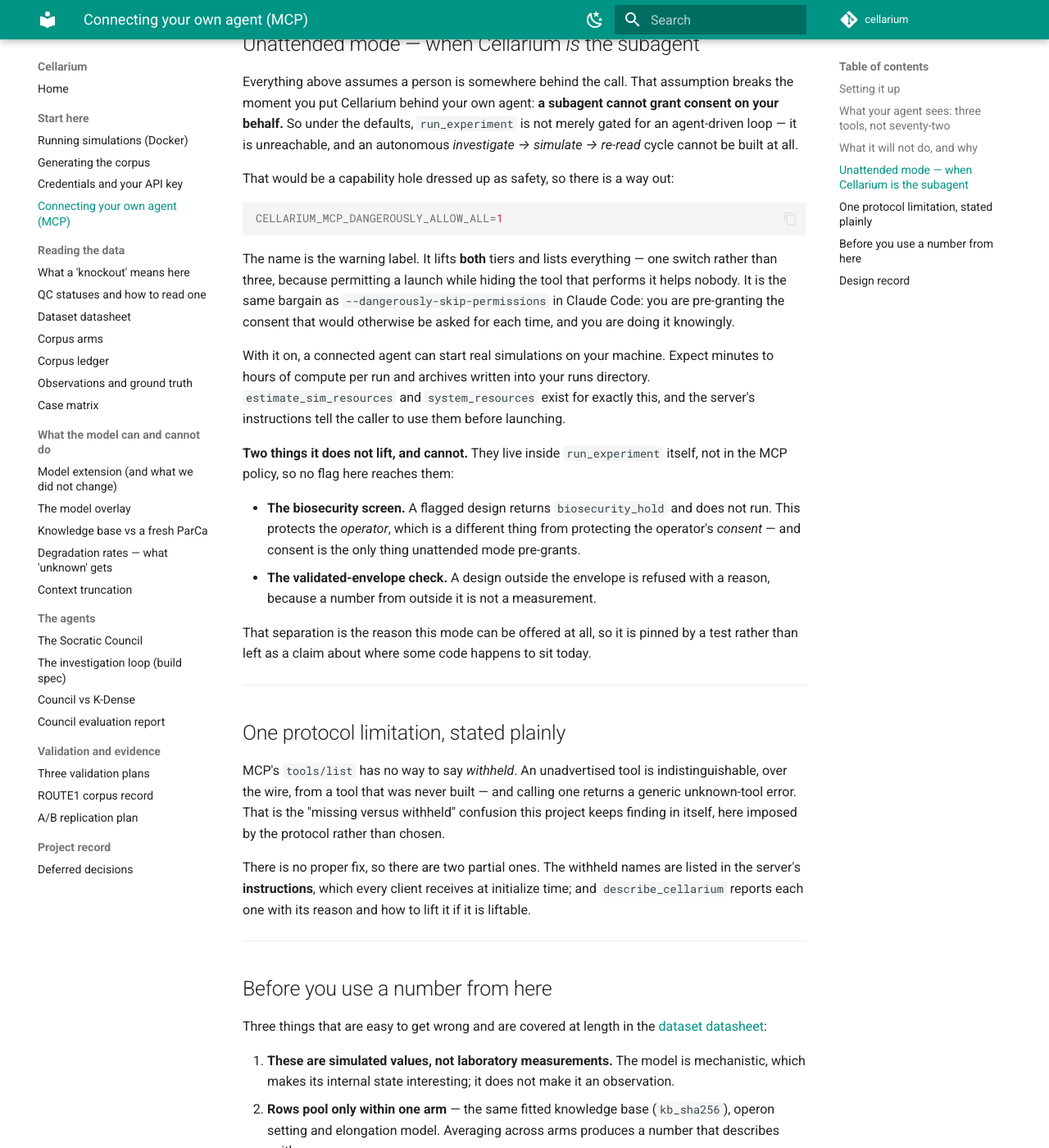
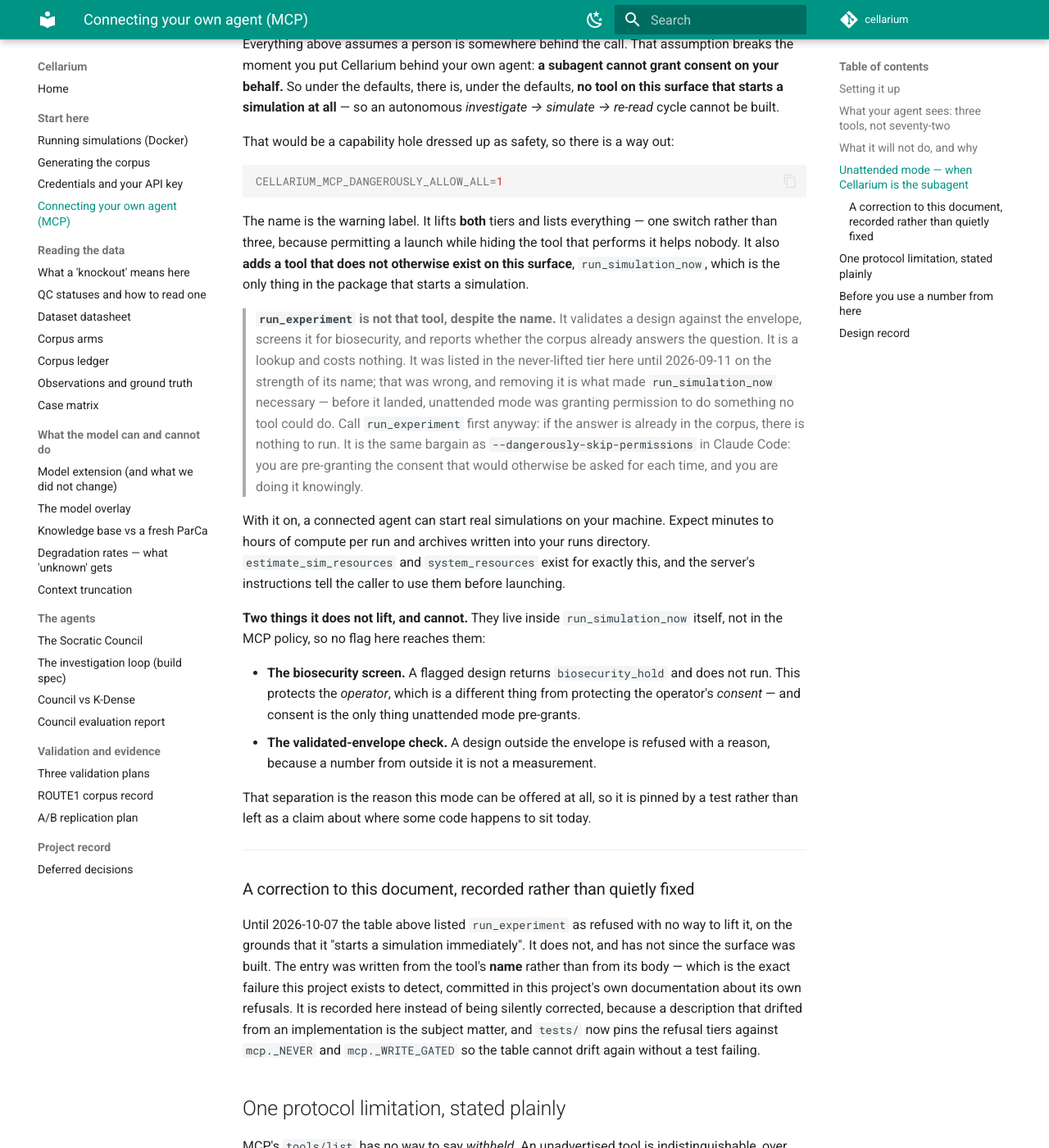
Before and after one commit to evanniko1/cellarium, an MkDocs documentation site: the page built from docs/MCP_SURFACE.md, in a window 1280 px wide and 1400 px high, scrolled down 2515 px. Shown: the whole window at 82% size. Built offline with MkDocs 1.6.1 and Material for MkDocs 9.7.7, drawn with Linux system fonts in a browser that asks for light colours; comment, search, counter and statistics services are not loaded; some of the changed text lies outside the part shown.

Commit message:
MCP: the published refusal table said run_experiment launches simulations; it does not
docs/MCP_SURFACE.md listed `run_experiment` in the never-lifted refusal tier from the day the
surface shipped, on the grounds that it "starts a simulation immediately". It does not. It
validates a design against the envelope, screens it for biosecurity, and reports whether the
corpus already answers the question -- a lookup that costs nothing. It was removed from
`mcp._NEVER` on 2026-09-11; the document was not updated, so for four weeks the published
description of this project's own refusals described a refusal that had stopped existing, and
never named `run_simulation_now`, the tool that actually launches.

The entry was written from the tool's NAME rather than from its body. That is the exact failure
this project exists to detect, committed in this project's documentation about its own gates, so
the correction is recorded in the document rather than applied silently.

Also states what unattended mode ADDS, which the doc never said: `run_simulation_now` does not
exist on the surface at all until the switch is set, which is why an autonomous loop could not be
built under the defaults -- not because a launcher was gated, but because there was none.

The tests pinned the code; nothing pinned the DOCUMENT against the code, which is how the drift
could sit there. Three tests now parse the published table and compare it to `mcp._NEVER` and
`mcp._WRITE_GATED`, so the next divergence fails CI instead of being found by reading. Verified by
mutation: re-injecting the old row fails two of the three.

Co-Authored-By: Claude Opus 5 <noreply@anthropic.com>

````diff
--- a/docs/MCP_SURFACE.md
+++ b/docs/MCP_SURFACE.md
@@ -97,8 +96,8 @@ touches it, and a test fails if one is ever added.
 
 Everything above assumes a person is somewhere behind the call. That assumption breaks the moment you put
 Cellarium behind your own agent: **a subagent cannot grant consent on your behalf.** So under the defaults,
-`run_experiment` is not merely gated for an agent-driven loop — it is unreachable, and an autonomous
-*investigate → simulate → re-read* cycle cannot be built at all.
+there is, under the defaults, **no tool on this surface that starts a simulation at all** — so an
+autonomous *investigate → simulate → re-read* cycle cannot be built.
 
 That would be a capability hole dressed up as safety, so there is a way out:
 
@@ -107,7 +106,16 @@ CELLARIUM_MCP_DANGEROUSLY_ALLOW_ALL=1
 ```
 
 The name is the warning label. It lifts **both** tiers and lists everything — one switch rather than three,
-because permitting a launch while hiding the tool that performs it helps nobody. It is the same bargain as
+because permitting a launch while hiding the tool that performs it helps nobody. It also **adds a tool that
+does not otherwise exist on this surface**, `run_simulation_now`, which is the only thing in the package that
+starts a simulation.
+
+> **`run_experiment` is not that tool, despite the name.** It validates a design against the envelope, screens
+> it for biosecurity, and reports whether the corpus already answers the question. It is a lookup and costs
+> nothing. It was listed in the never-lifted tier here until 2026-09-11 on the strength of its name; that was
+> wrong, and removing it is what made `run_simulation_now` necessary — before it landed, unattended mode was
+> granting permission to do something no tool could do. Call `run_experiment` first anyway: if the answer is
+> already in the corpus, there is nothing to run. It is the same bargain as
 `--dangerously-skip-permissions` in Claude Code: you are pre-granting the consent that would otherwise be
 asked for each time, and you are doing it knowingly.
 
@@ -116,7 +124,7 @@ compute per run and archives written into your runs directory. `estimate_sim_res
 `system_resources` exist for exactly this, and the server's instructions tell the caller to use them before
 launching.
 
-**Two things it does not lift, and cannot.** They live inside `run_experiment` itself, not in the MCP
+**Two things it does not lift, and cannot.** They live inside `run_simulation_now` itself, not in the MCP
 policy, so no flag here reaches them:
 
 - **The biosecurity screen.** A flagged design returns `biosecurity_hold` and does not run. This protects
@@ -129,6 +137,15 @@ That separation is the reason this mode can be offered at all, so it is pinned b
 as a claim about where some code happens to sit today.
 
 ---
+
+### A correction to this document, recorded rather than quietly fixed
+
+Until 2026-10-07 the table above listed `run_experiment` as refused with no way to lift it, on the grounds that it
+"starts a simulation immediately". It does not, and has not since the surface was built. The entry was written from
+the tool's **name** rather than from its body — which is the exact failure this project exists to detect, committed
+in this project's own documentation about its own refusals. It is recorded here instead of being silently corrected,
+because a description that drifted from an implementation is the subject matter, and `tests/` now pins the refusal
+tiers against `mcp._NEVER` and `mcp._WRITE_GATED` so the table cannot drift again without a test failing.
 
 ## One protocol limitation, stated plainly
 
````
Also changed, not shown: other parts of docs/MCP_SURFACE.md (+0 -1 lines), 1 other file.
